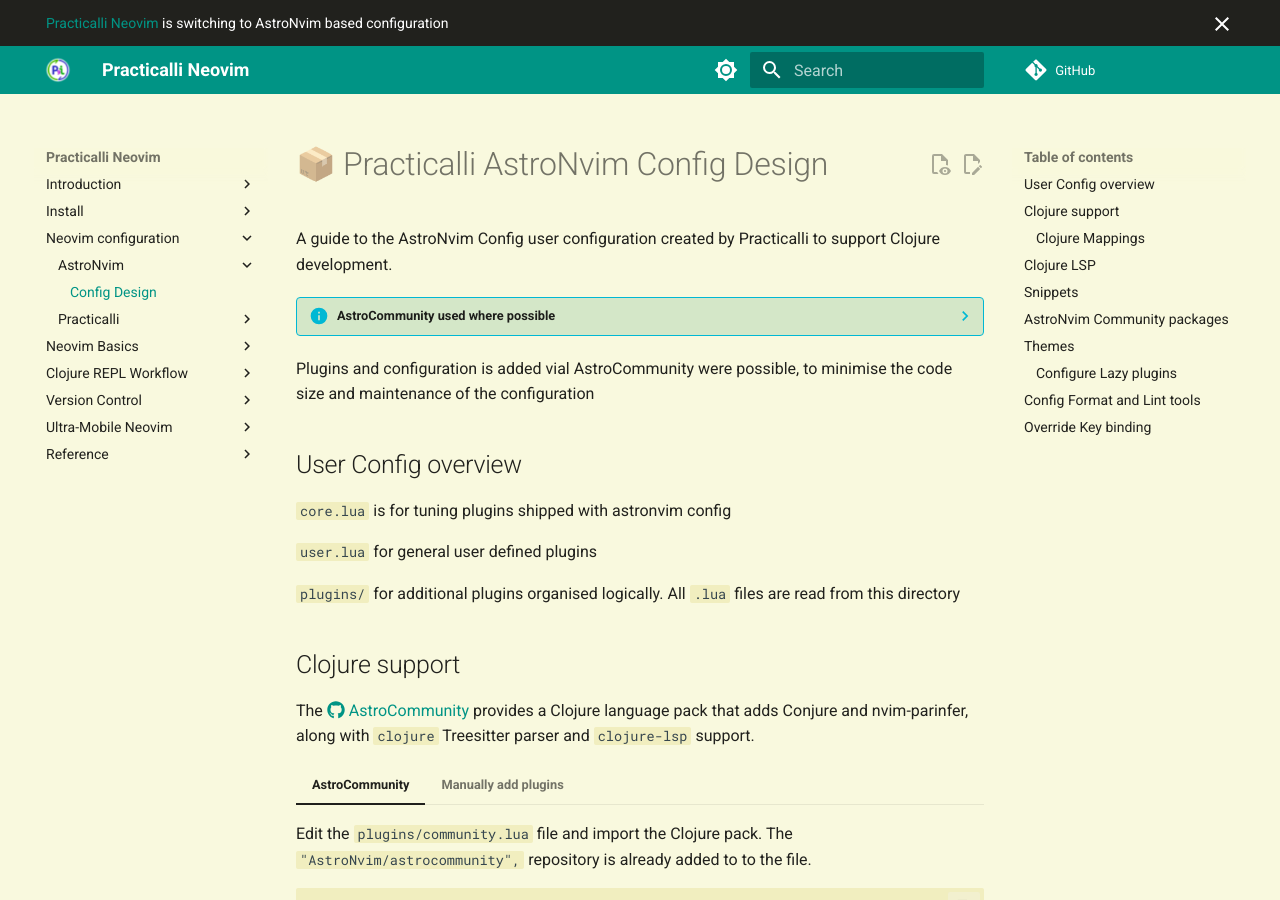
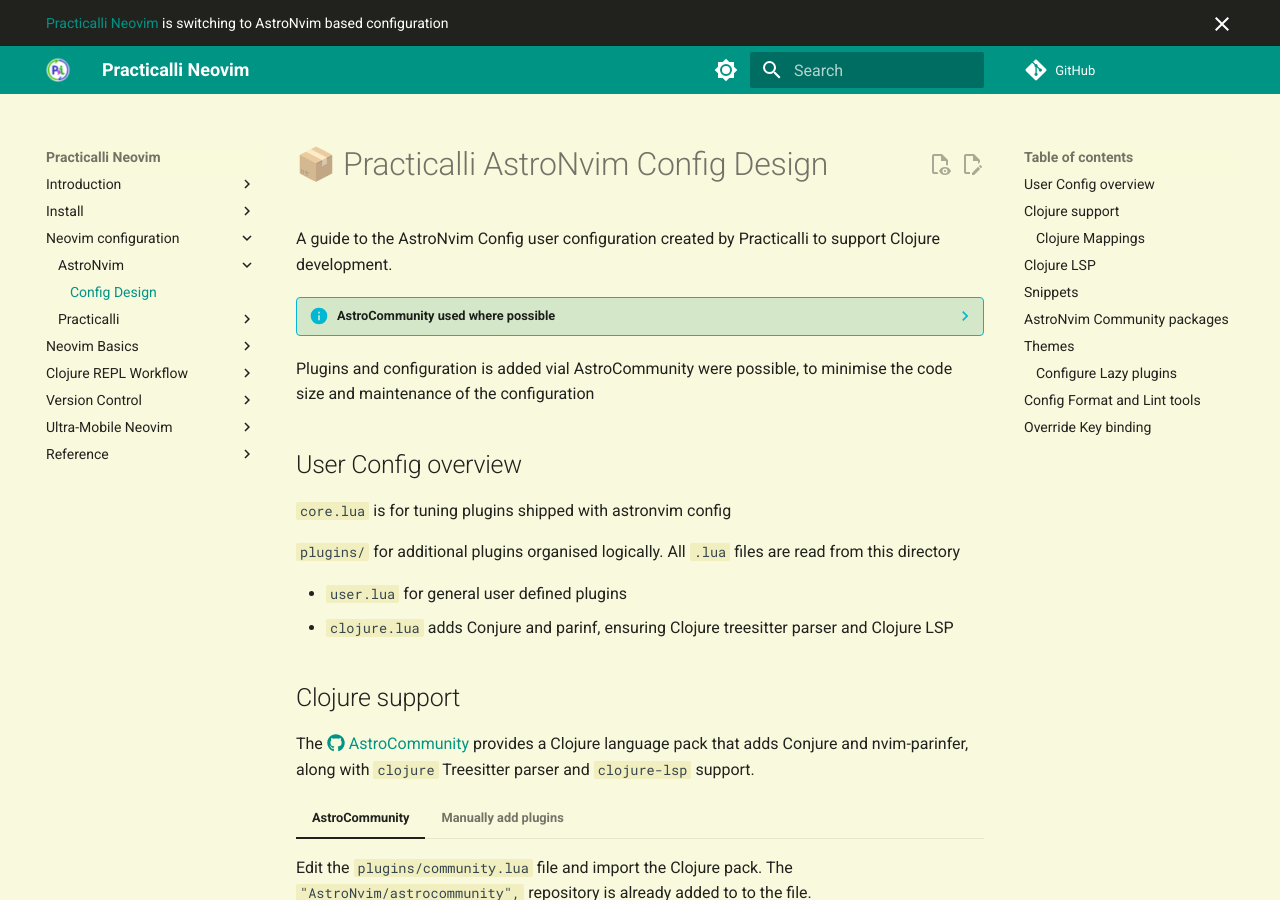
Before and after one commit to practicalli/neovim, an MkDocs documentation site: the page built from docs/configuration/astronvim/config-design.md, in a window 1280 px wide and 900 px high. Built offline with MkDocs 1.6.1 and Material for MkDocs 9.7.7, drawn with Linux system fonts in a browser that asks for light colours; emoji names are drawn with the system emoji font; plug-ins that fetch from the network failed and are left out; comment, search, counter and statistics services are not loaded.

Commit message:
config: extend user design overview
Signed-off-by: John Practicalli <250870+practicalli-john@users.noreply.github.com>

```diff
--- a/docs/configuration/astronvim/config-design.md
+++ b/docs/configuration/astronvim/config-design.md
@@ -10,9 +10,10 @@
 
 `core.lua` is for tuning plugins shipped with astronvim config
 
-`user.lua` for general user defined plugins
+`plugins/` for additional plugins organised logically. All `.lua` files are read from this directory
 
-`plugins/` for additional plugins organised logically. All `.lua` files are read from this directory
+- `user.lua` for general user defined plugins
+- `clojure.lua` adds Conjure and parinf, ensuring Clojure treesitter parser and Clojure LSP
 
 
 ## Clojure support
```
